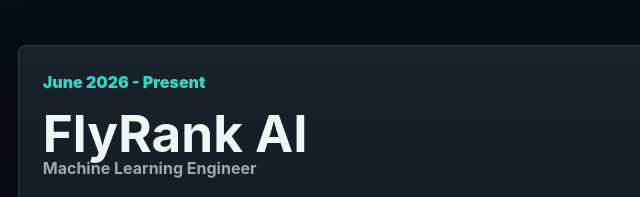
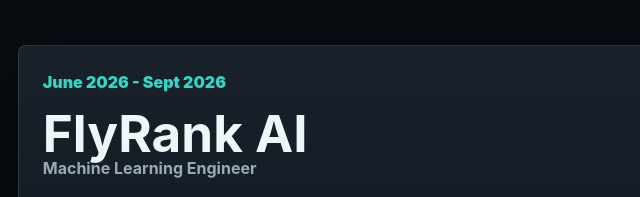
Before and after one commit to ARTI-INTEL/FaiqPortfolio, a website: page public/experience.html in a window 1280 px wide. Shown: the part 585-782 px from the top of the page, 59-699 px from the left. Drawn offline with Linux system fonts and the light colour scheme.

Commit message:
Expeirence Updated 3/9/26

```diff
--- a/public/experience.html
+++ b/public/experience.html
@@ -36,7 +36,7 @@
       <section class="section">
         <div class="experience-list">
           <article class="experience-item">
-            <span class="timeline-date">June 2026 - Present</span>
+            <span class="timeline-date">June 2026 - Sept 2026</span>
             <h2>FlyRank AI</h2>
             <p class="role-meta">Machine Learning Engineer</p>
             <ul>
```
